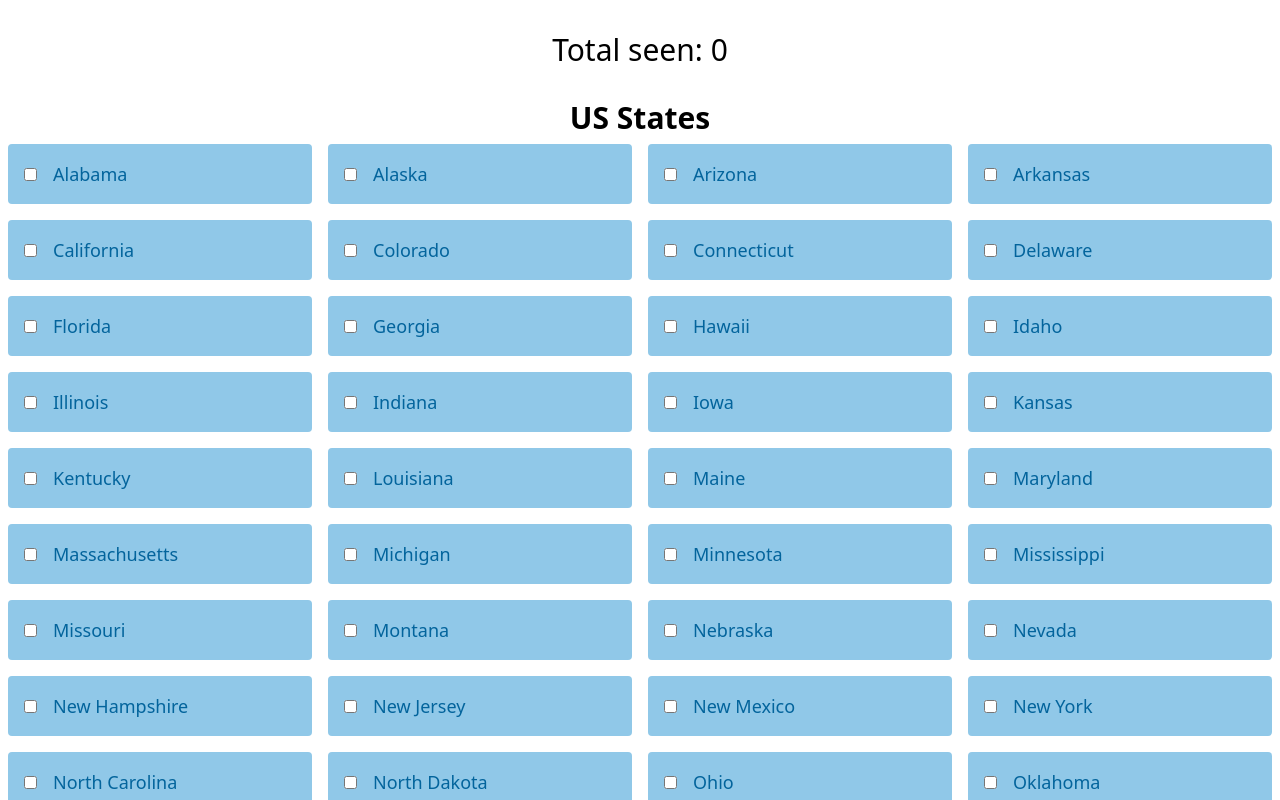
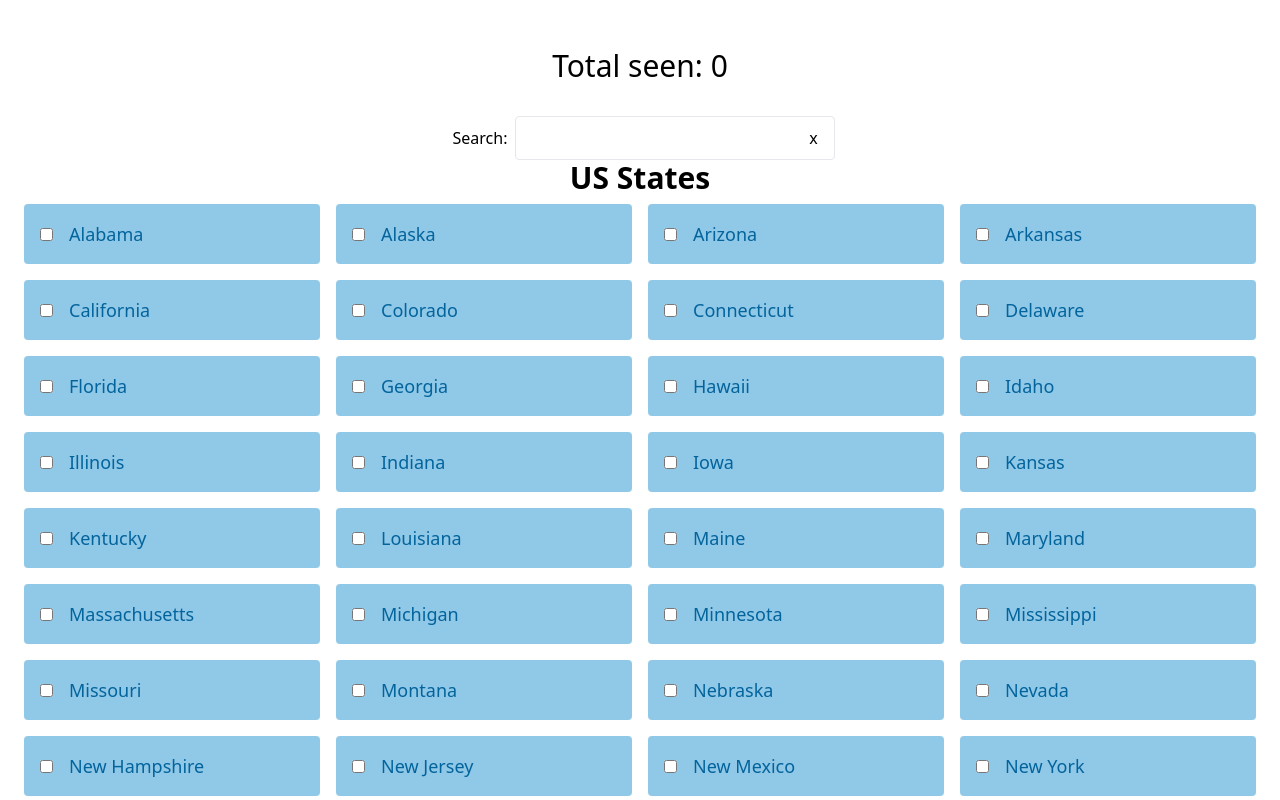
Before and after one commit to slushman/license-plate-game, a React (Create React App) app: page / in a window 1280 px wide. Shown: the top 800 px of the page. Built offline with nearby package versions, Linux system fonts and the light colour scheme.

Commit message:
Add search.

```diff
--- a/src/components/AllLists/AllLists.tsx
+++ b/src/components/AllLists/AllLists.tsx
@@ -1,14 +1,19 @@
 import * as React from 'react';
 
 import { Action } from '../types';
+import FilterSearch from '../FilterSearch';
 import List from '../List';
+import { ListItemType } from '../types';
 import Score from '../Score';
 import { useLocalStorage } from '../../hooks/useLocalStorage';
 
 import * as data from './data';
 
 const AllLists = () => {
-    const [selected, setSelected] = useLocalStorage('plates-selected', []); // change to uuid for keyname to have different saved games
+    const [searchText, setSearchText] = React.useState('');
+
+    // change 'plates-selected' to 'plates-{uuid}' to have different saved games
+    const [selected, setSelected] = useLocalStorage('plates-selected', []);
     const count = selected.length;
 
     const handleChangeSelected = React.useCallback(
@@ -23,14 +28,17 @@ const AllLists = () => {
         [selected, setSelected],
     );
 
+    const filtered = (items: ListItemType[]) => items.filter((item: ListItemType) => item.label.toLowerCase().includes(searchText));
+
     return (
-        <div className="flex flex-col items-center">
+        <div className="flex flex-col items-center p-4">
             <Score count={count} />
-            <List items={data.USStates} onChange={handleChangeSelected} selected={selected} title="US States" />
-            <List items={data.USTerritories} onChange={handleChangeSelected} selected={selected} title="US Territories" />
-            <List items={data.NativeAmericans} onChange={handleChangeSelected} selected={selected} title="Native American Nations" />
-            <List items={data.CanadianProvinces} onChange={handleChangeSelected} selected={selected} title="Canadian Provinces" />
-            <List items={data.MexicanStates} onChange={handleChangeSelected} selected={selected} title="Mexican States" />
+            <FilterSearch searchText={searchText} setSearchText={setSearchText} />
+            <List items={filtered(data.USStates)} onChange={handleChangeSelected} selected={selected} title="US States" />
+            <List items={filtered(data.USTerritories)} onChange={handleChangeSelected} selected={selected} title="US Territories" />
+            <List items={filtered(data.NativeAmericans)} onChange={handleChangeSelected} selected={selected} title="Native American Nations" />
+            <List items={filtered(data.CanadianProvinces)} onChange={handleChangeSelected} selected={selected} title="Canadian Provinces" />
+            <List items={filtered(data.MexicanStates)} onChange={handleChangeSelected} selected={selected} title="Mexican States" />
         </div>
     );
 };
--- /dev/null
+++ b/src/components/FilterSearch/FilterSearch.tsx
@@ -0,0 +1,25 @@
+import * as React from 'react';
+
+interface FilterSearchProps {
+  searchText: string;
+  setSearchText: (newValue: string) => void;
+}
+
+const FilterSearch = ({
+  searchText,
+  setSearchText,
+}: FilterSearchProps) => {
+  const handleSearch = (e: React.ChangeEvent<HTMLInputElement>) => setSearchText(e.target.value);
+
+  const resetSearch = () => setSearchText('');
+
+  return (
+    <div className="relative">
+      <label className="m-2">Search:</label>
+      <input className="border h-seo p-2 rounded w-80" onChange={handleSearch} type="text" value={searchText} />
+      <button aria-label="Clear search text" className="h-seo ml-negseo w-seo" onClick={resetSearch}>x</button>
+    </div>
+  );
+};
+
+export default React.memo(FilterSearch);
--- /dev/null
+++ b/src/components/FilterSearch/index.ts
@@ -0,0 +1 @@
+export { default } from './FilterSearch';
--- a/src/components/List/List.tsx
+++ b/src/components/List/List.tsx
@@ -2,7 +2,6 @@ import * as React from 'react';
 
 import ListItem from '../ListItem';
 import { ListInterface, ListItemType } from '../types';
-
 
 const List = ({ items, onChange, selected, title }: ListInterface) => {
 
--- a/src/components/ListItem/ListItem.tsx
+++ b/src/components/ListItem/ListItem.tsx
@@ -24,7 +24,7 @@ const ListItem = ({ checked, label, onChange, value }: ListItemInterface) => {
     return (
         <li className="">
             <label className={labelClasses}>
-                <input checked={checked} className="mr-4" onClick={handleChange} type="checkbox" value={value} />
+                <input checked={checked} className="mr-4" onChange={handleChange} type="checkbox" value={value} />
                 <span>{label}</span>
             </label>
         </li>
--- a/tailwind.config.js
+++ b/tailwind.config.js
@@ -1,7 +1,5 @@
 module.exports = {
-  content: [
-    "./src/**/*.{js,jsx,ts,tsx}"
-  ],
+  content: ["./src/**/*.{js,jsx,ts,tsx}"],
   theme: {
     extend: {
       colors: {
@@ -15,9 +13,19 @@ module.exports = {
         medgray: "#606569",
       },
       gridTemplateColumns: {
-        'boxes': 'repeat(auto-fit, minmax(275px, 1fr))',
+        boxes: "repeat(auto-fit, minmax(275px, 1fr))",
+      },
+      height: {
+        seo: "44px",
+      },
+      margin: {
+        negseo: "-44px",
+        seo: "44px",
+      },
+      width: {
+        seo: "44px",
       },
     },
   },
   plugins: [],
-}
+};
```
